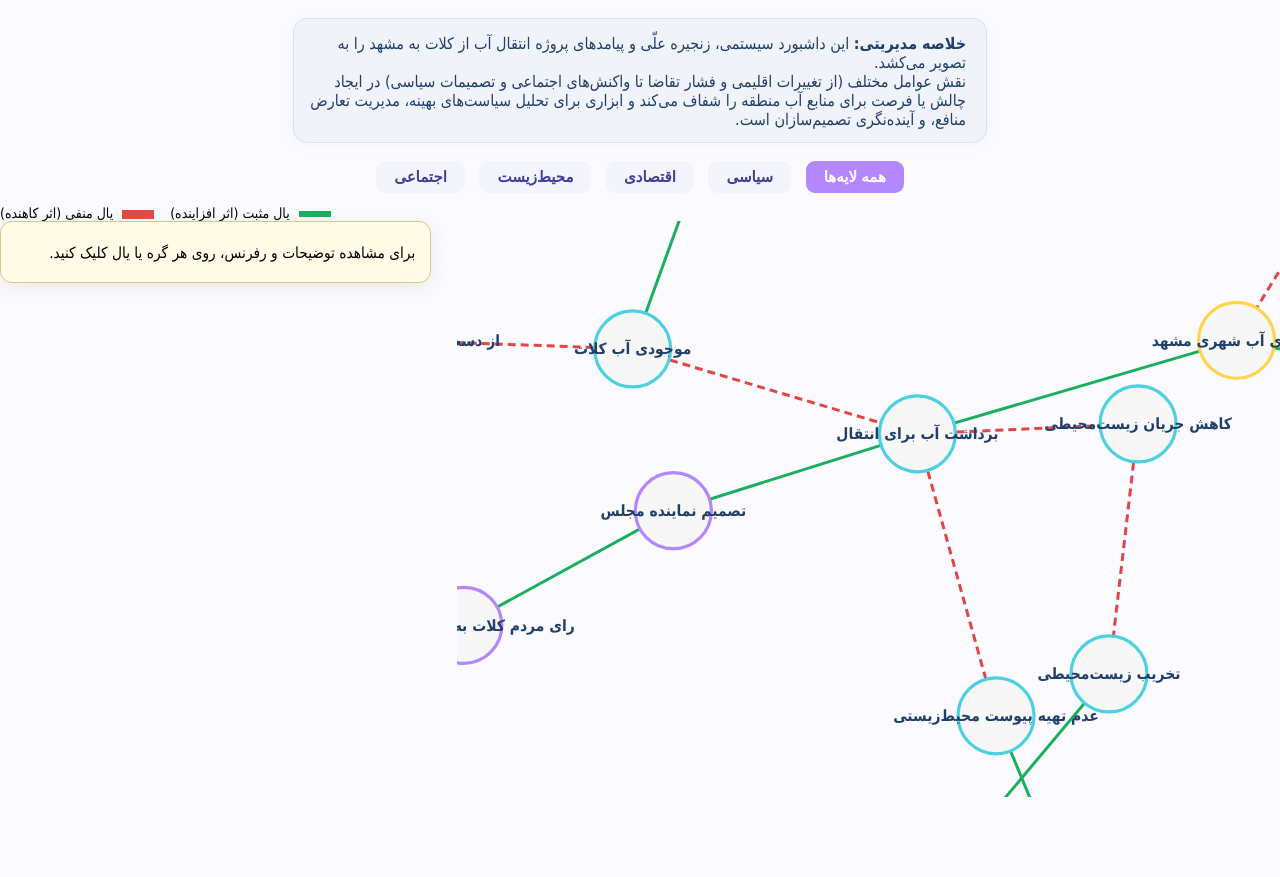
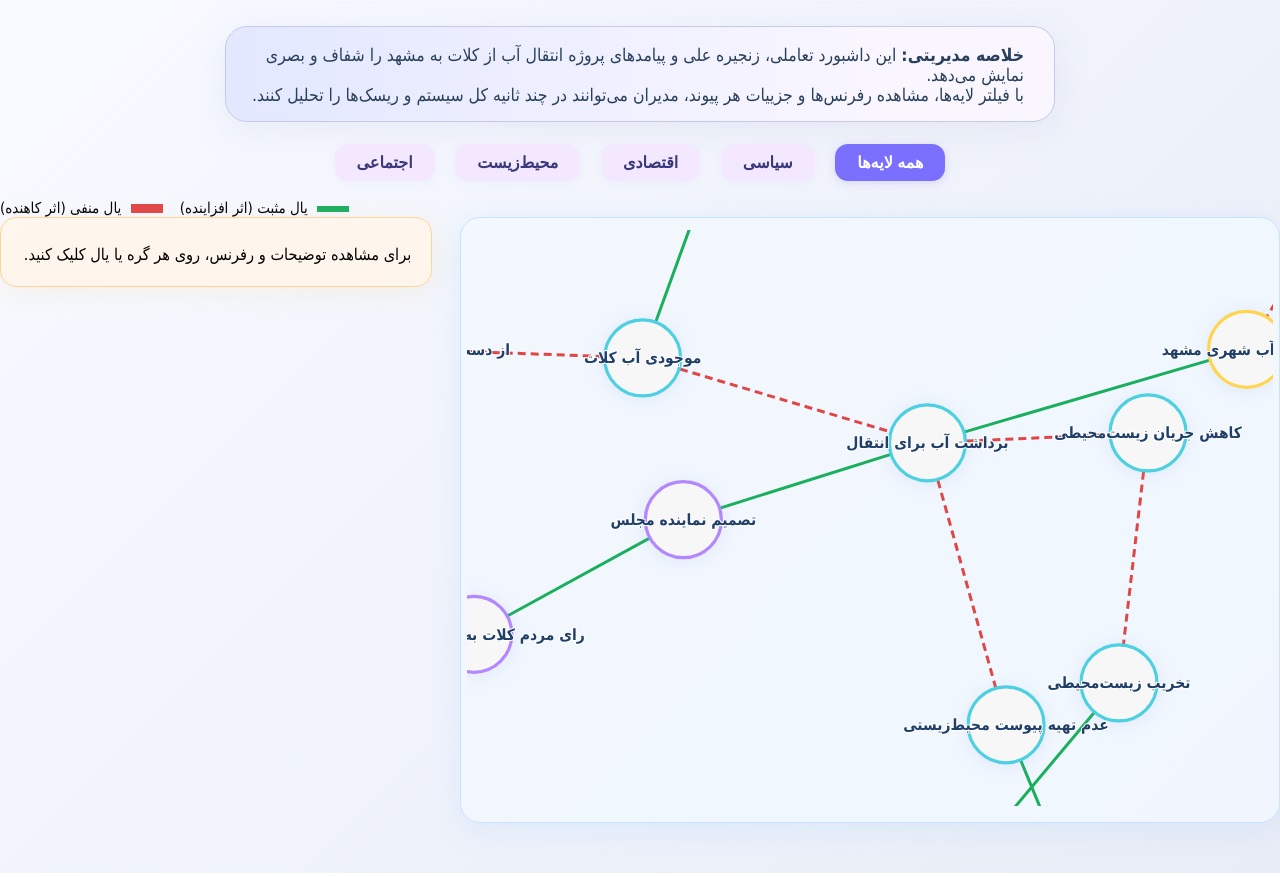
Before and after one commit to sajjadzea/my-simple-system, a plain HTML site: page index.html in a window 1280 px wide. Drawn offline with nearby package versions, Linux system fonts and the light colour scheme.

Commit message:
Update index.html

```diff
--- a/index.html
+++ b/index.html
@@ -3,63 +3,92 @@
 <head>
     <meta charset="UTF-8">
     <meta name="viewport" content="width=device-width, initial-scale=1.0">
-    <title>گراف سیستمی انتقال آب کلات - داشبورد تعاملی</title>
+    <title>داشبورد گراف انتقال آب کلات - پرزنت مدیریتی</title>
     <script src="https://d3js.org/d3.v7.min.js"></script>
     <style>
-        body { direction: rtl; background: #fafaff; font-family: Tahoma,sans-serif; margin:0; }
+        body {
+            direction: rtl;
+            background: linear-gradient(135deg,#f7faff 0%, #e8ecf6 100%);
+            font-family: Vazirmatn,Tahoma,sans-serif;
+            margin:0; min-height:100vh;
+        }
         .summary-box {
-            margin: 18px auto 16px auto;
-            padding: 15px 20px 13px 12px;
-            background: #f0f3fa;
-            border-radius: 14px;
-            border: 1px solid #d7e3f7;
-            font-size: 16px;
-            color: #20406a;
-            max-width: 660px;
-            box-shadow: 0 2px 12px #dde8ff30;
+            margin: 26px auto 20px auto;
+            padding: 18px 30px 16px 18px;
+            background: linear-gradient(90deg,#e3e8ff 0%,#f9f6ff 80%);
+            border-radius: 22px;
+            border: 1.5px solid #c5cae9;
+            font-size: 17.5px;
+            color: #29405d;
+            max-width: 780px;
+            box-shadow: 0 8px 32px #b8bedc35;
         }
         #main-container {
             display: flex;
             flex-wrap: wrap;
-            gap: 26px;
+            gap: 28px;
             justify-content: center;
             align-items: flex-start;
             min-height: 82vh;
         }
-        #diagram-container { flex: 3 1 630px; min-width: 360px; min-height: 400px; background: #fafaff; border-radius: 14px; }
-        #diagram { width: 100%; height: 72vh; min-height: 420px; max-width: 99vw; }
+        #diagram-container {
+            flex: 3 1 670px; min-width: 390px; min-height: 410px;
+            background: #f3f8ffdd; border-radius: 20px; box-shadow: 0 6px 28px #8fc3ff2e;
+            padding: 12px 6px;
+            border: 1.7px solid #c7e3ff;
+            position: relative;
+        }
+        #diagram { width: 100%; height: 72vh; min-height: 430px; max-width: 99vw; }
         #info-panel {
-            flex: 1 1 335px; min-width: 245px; background: #fffbe7; border-radius: 12px;
-            border: 1.7px solid #d4c98c; padding: 22px 15px 20px 15px; box-shadow: 0 4px 16px #ccbe8c40; font-family: Tahoma;
-            margin-top: 0; max-height: 82vh; overflow-y: auto;
+            flex: 1 1 350px; min-width: 255px; background: #fff7ebee; border-radius: 16px;
+            border: 1.7px solid #ffd49b; padding: 27px 20px 22px 15px; box-shadow: 0 6px 26px #ffd59c30; font-family: Vazirmatn,Tahoma;
+            margin-top: 0; max-height: 82vh; overflow-y: auto; transition: box-shadow .19s;
         }
-        #panel-content { font-size: 15.3px; }
-        #panel-content a { color: #2196f3; text-decoration: underline; word-break: break-all; }
+        #panel-content { font-size: 16.2px; }
+        #panel-content a { color: #1976d2; text-decoration: underline; word-break: break-all; }
         #legend {
-            margin: 12px 0 0 0; font-size: 14px; text-align: left; padding-right: 12px;
+            margin: 18px 0 0 0; font-size: 15px; text-align: left; padding-right: 12px;
         }
         #layer-menu {
-            margin: 18px 0 4px 0; text-align: center;
+            margin: 22px 0 6px 0; text-align: center;
         }
         #layer-menu button {
-            margin: 0 5px; padding: 7px 18px; border:none; border-radius:9px;
-            background: #f4f4fd; color:#404099; font-weight: bold; font-size:15px; cursor:pointer;
-            transition: background .18s;
+            margin: 0 8px; padding: 9px 22px; border:none; border-radius:13px;
+            background: #f3e8ff; color:#38387a; font-weight: bold; font-size:16px; cursor:pointer;
+            transition: background .15s, box-shadow .17s;
+            box-shadow:0 2px 9px #bcaaff14;
         }
-        #layer-menu button.active { background:#b388ff; color:#fff; }
+        #layer-menu button.active { background:#7a6fff; color:#fff; box-shadow:0 2px 9px #a899ff50; }
+        /* نودها */
+        .node circle { filter: drop-shadow(0 2px 9px #99b1eb32); transition:.2s; }
+        .node circle.selected { stroke-width:5px !important; filter:drop-shadow(0 4px 16px #005ae1a1); }
+        .node circle.political { stroke: #7a6fff; }
+        .node circle.economic { stroke: #ffd54f; }
+        .node circle.environment { stroke: #48b5ae; }
+        .node circle.social { stroke: #ef798a; }
+        .node text { paint-order: stroke; stroke: #fff; stroke-width: 2px; }
+        /* فلش یال */
+        marker.arrow {
+            fill: #1aaf5d;
+            stroke: none;
+        }
+        marker.arrow-red {
+            fill: #e14646;
+            stroke: none;
+        }
         @media (max-width: 900px) {
             #main-container { flex-direction: column; align-items: stretch; gap: 18px; }
             #diagram-container, #info-panel { width: 97vw; min-width: 180px; margin: 0 auto; }
-            .summary-box { font-size: 14px; padding: 9px 7px; max-width: 99vw; }
-            #info-panel { min-height: 100px; max-height: 360px; }
+            .summary-box { font-size: 14px; padding: 11px 7px; max-width: 99vw; }
+            #info-panel { min-height: 110px; max-height: 360px; }
         }
     </style>
 </head>
 <body>
     <div class="summary-box">
         <b>خلاصه مدیریتی:</b>
-        این داشبورد سیستمی، زنجیره علّی و پیامدهای پروژه انتقال آب از کلات به مشهد را به تصویر می‌کشد. <br>
-        نقش عوامل مختلف (از تغییرات اقلیمی و فشار تقاضا تا واکنش‌های اجتماعی و تصمیمات سیاسی) در ایجاد چالش یا فرصت برای منابع آب منطقه را شفاف می‌کند و ابزاری برای تحلیل سیاست‌های بهینه، مدیریت تعارض منافع، و آینده‌نگری تصمیم‌سازان است.
+        این داشبورد تعاملی، زنجیره علی و پیامدهای پروژه انتقال آب از کلات به مشهد را شفاف و بصری نمایش می‌دهد.<br>
+        با فیلتر لایه‌ها، مشاهده رفرنس‌ها و جزییات هر پیوند، مدیران می‌توانند در چند ثانیه کل سیستم و ریسک‌ها را تحلیل کنند.
     </div>
     <div id="layer-menu">
       <button data-layer="all" class="active">همه لایه‌ها</button>
```
